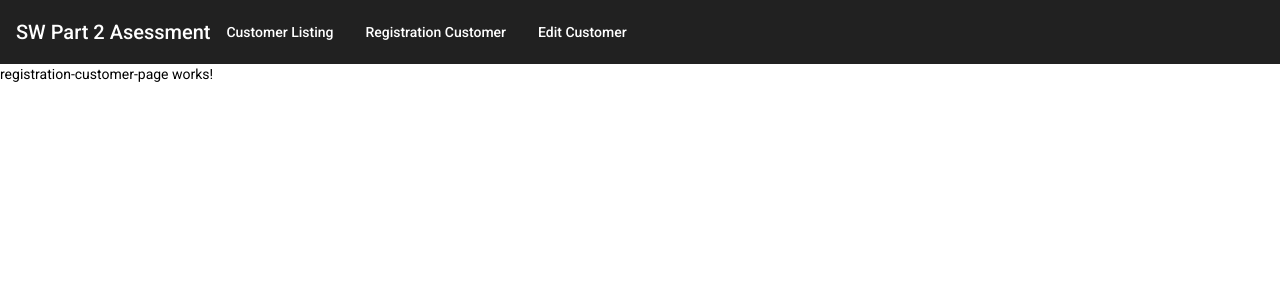
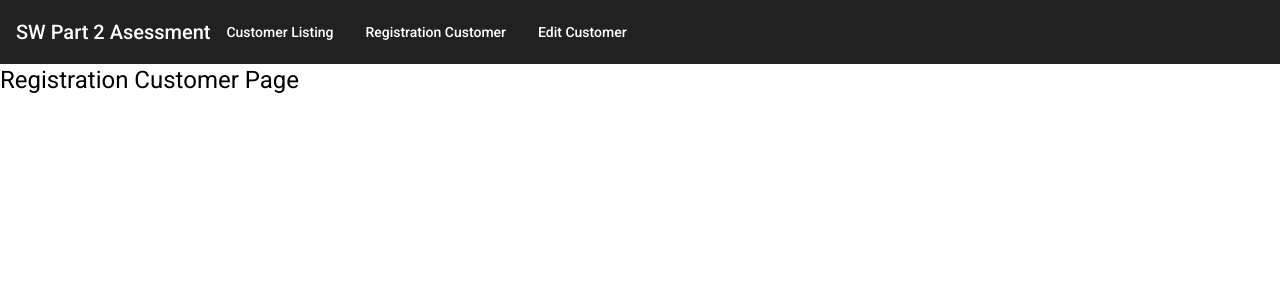
Before and after one commit to JusKIdding/sw-part2-dana, an Angular app in the folder Customer_FE/: page /registration-customer-page in a window 1280 px wide. Shown: the top 300 px of the page. Built offline with nearby package versions, Linux system fonts and the light colour scheme.

Commit message:
Add h1 headers

```diff
--- a/Customer_FE/src/app/edit-customer-page/edit-customer-page.component.html
+++ b/Customer_FE/src/app/edit-customer-page/edit-customer-page.component.html
@@ -1 +1 @@
-<p>edit-customer-page works!</p>
+<h1> Edit Customer Page </h1>
--- a/Customer_FE/src/app/registration-customer-page/registration-customer-page.component.html
+++ b/Customer_FE/src/app/registration-customer-page/registration-customer-page.component.html
@@ -1 +1 @@
-<p>registration-customer-page works!</p>
+<h1> Registration Customer Page </h1>
```
